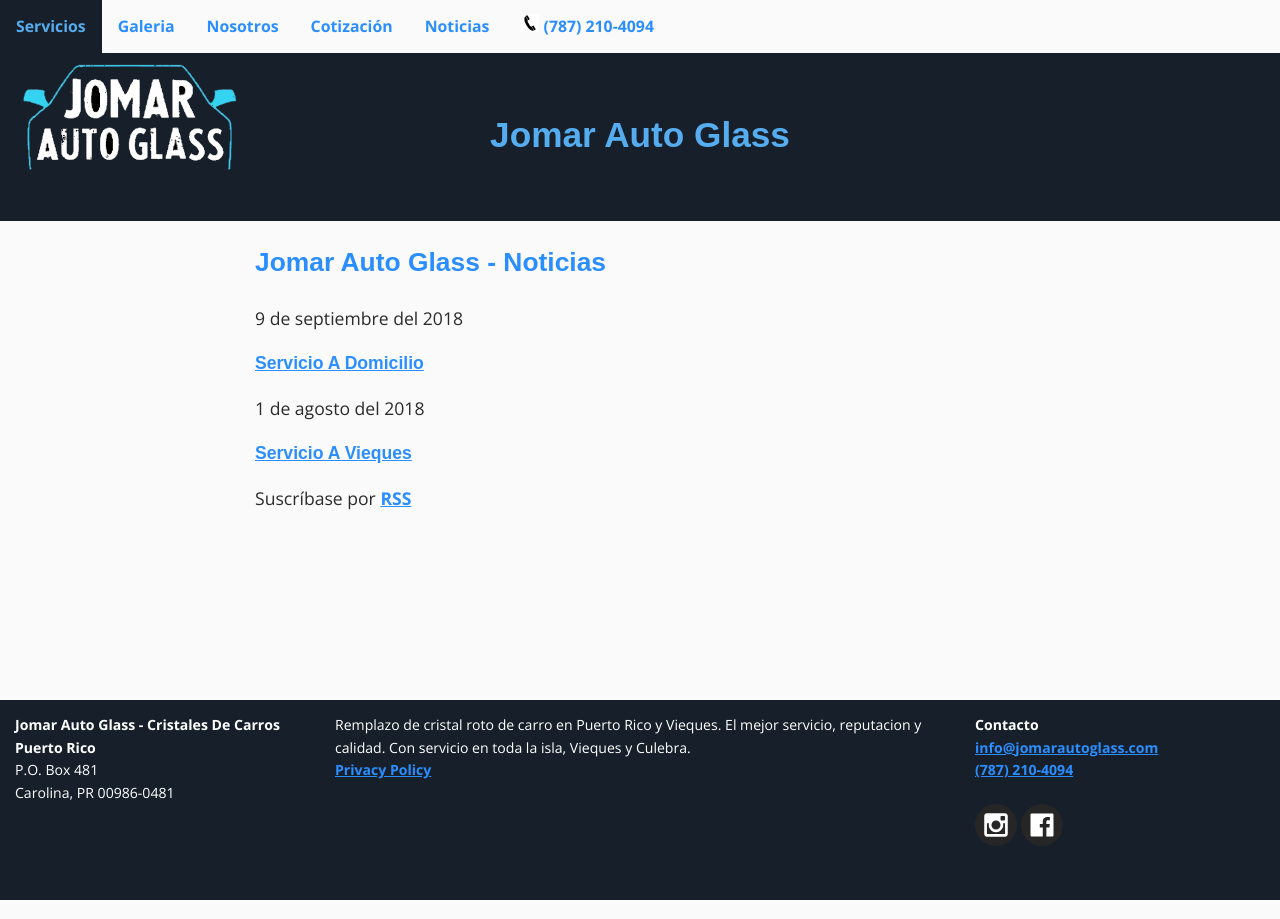
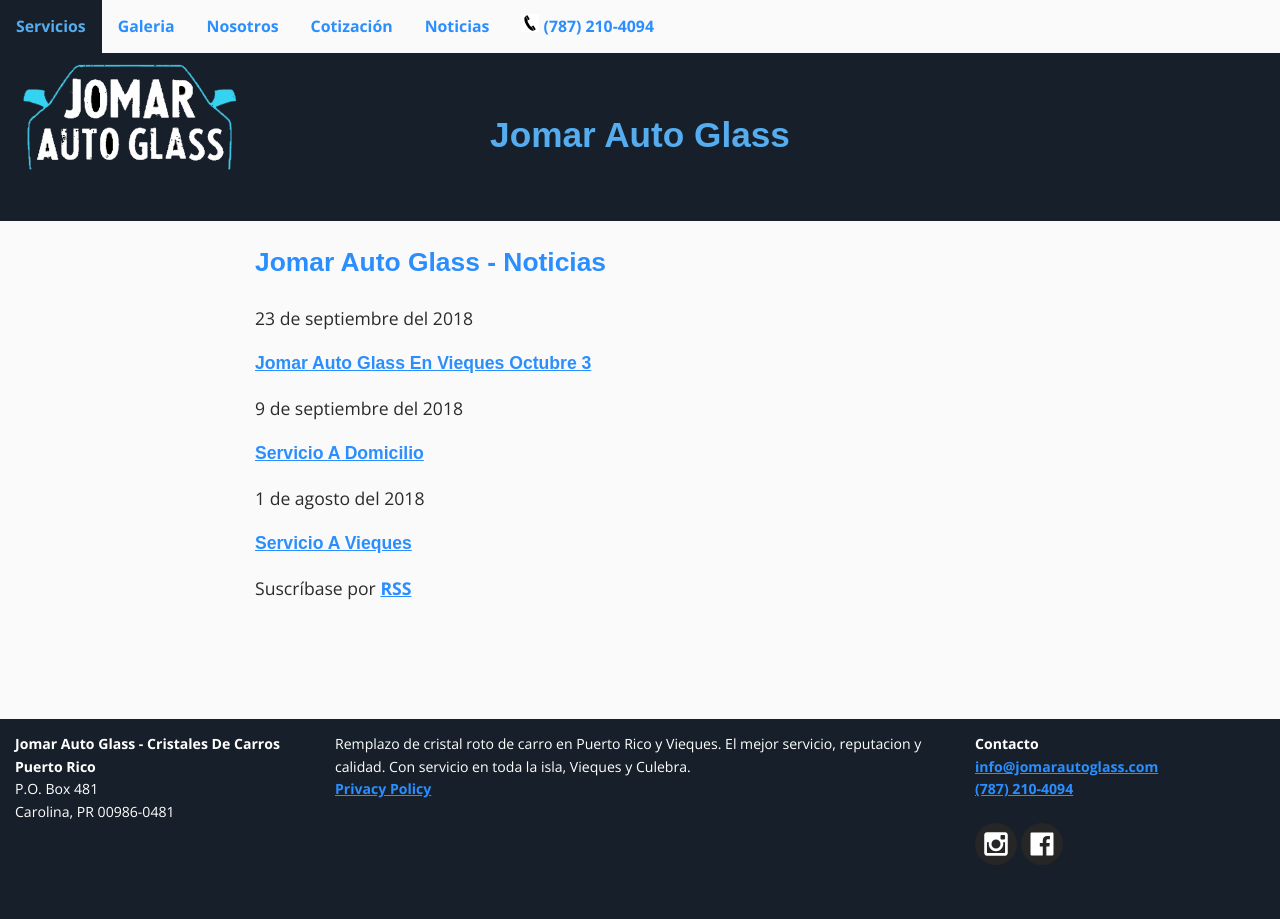
Before and after one commit to mariotalavera/jomarautoglass.com, a Jekyll site: the page built from blog/index.html, in a window 1280 px wide. Built offline with Jekyll 4.4.1, drawn with Linux system fonts in a browser that asks for light colours; some web fonts are replaced.

Commit message:
add visita a vieques oct 3

```diff
--- a/_posts/2018-08-01-servicio-a-vieques.markdown
+++ b/_posts/2018-08-01-servicio-a-vieques.markdown
@@ -5,6 +5,7 @@
 categories: News
 metadescription: Jomar Auto Glass da servicio a Vieques de cambio de cristales de carros.
 ---
+
 
 Jomar Auto Glass les ofrece servicio a Vieques por cita.
 
--- /dev/null
+++ b/_posts/2018-09-23-jomar-auto-glass-en-vieques-octubre-3.markdown
@@ -0,0 +1,15 @@
+---
+layout: post
+title:  "Jomar Auto Glass En Vieques Octubre 3"
+date:   2018-09-23 00:00:00 -0500
+categories: News
+metadescription: Jomar Auto Glass cabia cristal de carro roto en Vieques octubre 3 2018 .
+---
+
+<p align="center"><img src="/assets/pictures/vieques_oct_3.jpg" width="50%" alt="Jomar En Vieques Oct 3, 2018" title="Jomar En Vieques Oct 3, 2018" border="1"></p>
+
+Si tienes el cristal de tu auto roto, llámanos <a href="tel:{{ site.phones-link }}" title="{{ site.phones }}">{{ site.phones }}</a> ó llenar <a href="{{ site.baseurl }}/cotizacion/index.html" title="Formulario">este formulario</a>, este es el momento, estaremos moviendo nuestros talleres a Vieques el miercoles 3 de octubre 2018. Coordina tu cita con tiempo, recuerda no tienes q venir, nosotros te lo cambiamos en Vieques.
+
+{% include quote_or_call.html %}
+
+-- Jomar
```
Also changed, not shown: assets/pictures/vieques_oct_3.jpg (added).
